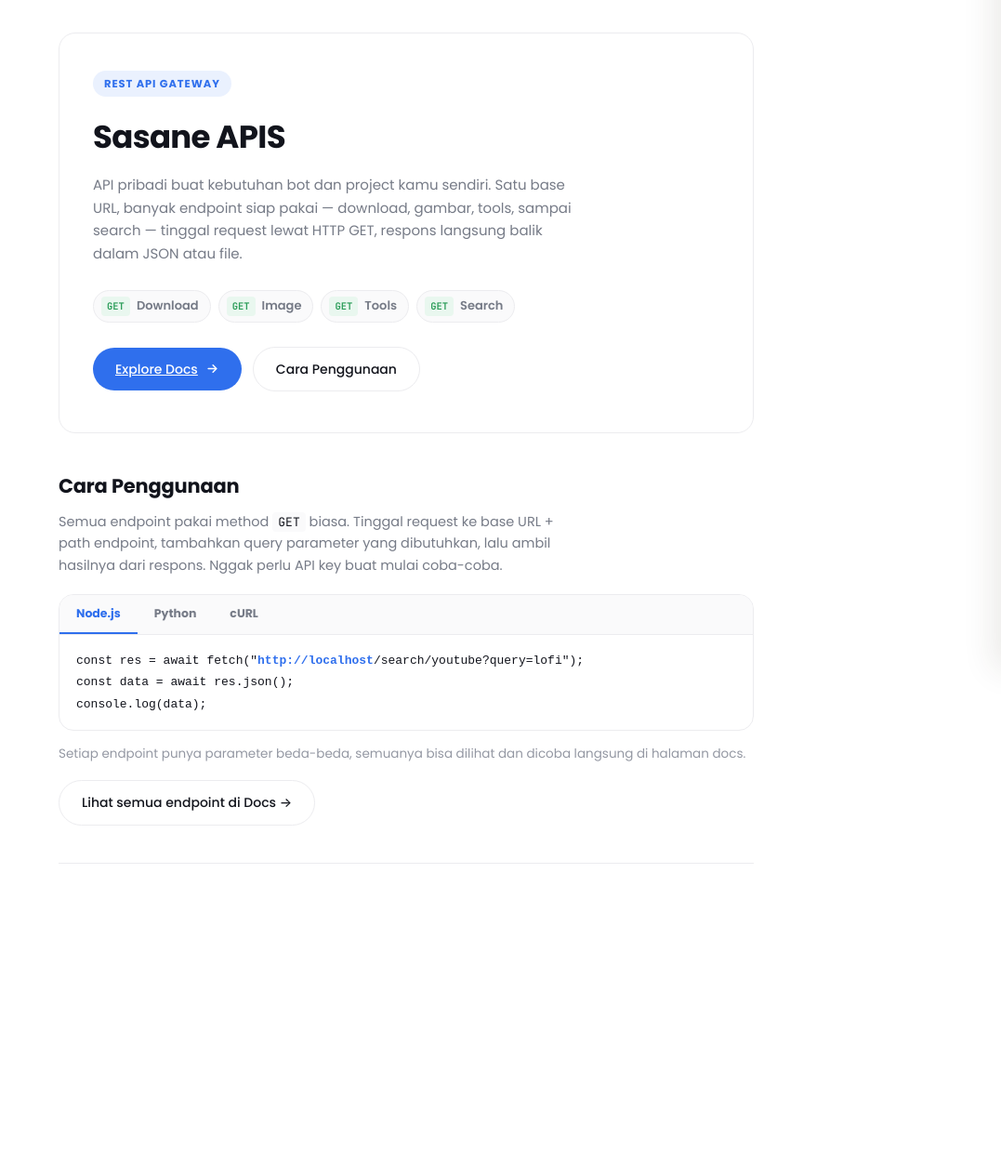
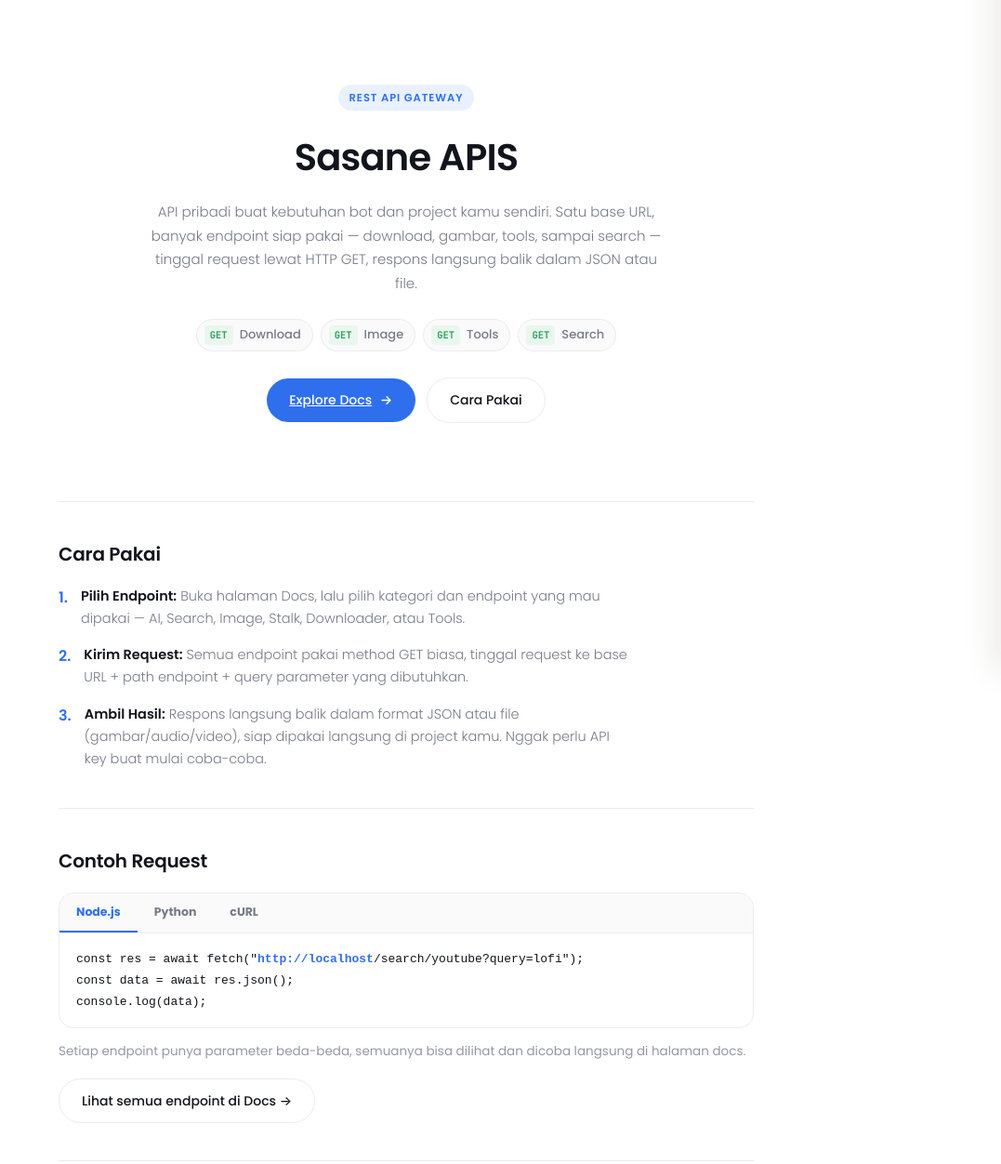
Before and after one commit to iccu2nd/iccuapis, a website: page public/index.html in a window 1280 px wide. Shown: the part 80-1332 px from the top of the page at 93% size, without its empty margins (203-1280 px from the left). Before the commit the page ends 1137 px from the top, so only its background shows below. Drawn offline with Linux system fonts and the light colour scheme; no server answers.

Commit message:
Update via rezora bot (2026-07-24T01:38:55.492Z)

```diff
--- a/public/index.html
+++ b/public/index.html
@@ -59,13 +59,25 @@
           Explore Docs
           <svg width="15" height="15" viewBox="0 0 24 24" fill="none" stroke="currentColor" stroke-width="2.4" stroke-linecap="round" stroke-linejoin="round"><path d="M5 12h14M13 6l6 6-6 6"/></svg>
         </a>
-        <a class="hero-btn-secondary" href="#usageSection">Cara Penggunaan</a>
+        <a class="hero-btn-secondary" href="#caraPakai">Cara Pakai</a>
       </div>
     </section>
 
-    <section class="usage-section" id="usageSection">
-      <h2 class="usage-title">Cara Penggunaan</h2>
-      <p class="usage-sub">Semua endpoint pakai method <code>GET</code> biasa. Tinggal request ke base URL + path endpoint, tambahkan query parameter yang dibutuhkan, lalu ambil hasilnya dari respons. Nggak perlu API key buat mulai coba-coba.</p>
+    <hr class="page-divider">
+
+    <section class="content-section" id="caraPakai">
+      <h2>Cara Pakai</h2>
+      <ol class="steps-list">
+        <li><p><strong>Pilih Endpoint:</strong> Buka halaman Docs, lalu pilih kategori dan endpoint yang mau dipakai — AI, Search, Image, Stalk, Downloader, atau Tools.</p></li>
+        <li><p><strong>Kirim Request:</strong> Semua endpoint pakai method GET biasa, tinggal request ke base URL + path endpoint + query parameter yang dibutuhkan.</p></li>
+        <li><p><strong>Ambil Hasil:</strong> Respons langsung balik dalam format JSON atau file (gambar/audio/video), siap dipakai langsung di project kamu. Nggak perlu API key buat mulai coba-coba.</p></li>
+      </ol>
+    </section>
+
+    <hr class="page-divider">
+
+    <section class="content-section" id="usageSection">
+      <h2>Contoh Request</h2>
       <div class="code-tabs">
         <div class="code-tab-bar" role="tablist">
           <button class="code-tab-btn is-active" type="button" data-lang="node" role="tab">Node.js</button>
@@ -84,6 +96,42 @@ print(res.json())</code></pre>
       <p class="usage-note">Setiap endpoint punya parameter beda-beda, semuanya bisa dilihat dan dicoba langsung di halaman docs.</p>
       <a class="hero-btn-secondary usage-docs-link" href="/docs">Lihat semua endpoint di Docs →</a>
     </section>
+
+    <hr class="page-divider">
+
+    <section class="content-section">
+      <h2>Kategori Endpoint</h2>
+      <div class="services-list">
+        <div class="service-card">
+          <h3>AI</h3>
+          <p>Endpoint AI kayak image generation dan text processing (DeepAI), tinggal panggil langsung dari kode kamu.</p>
+        </div>
+        <div class="service-card">
+          <h3>Search</h3>
+          <p>Cari YouTube dan lirik lagu, hasilnya balik rapi dalam JSON, gampang diolah lagi di bot atau aplikasi.</p>
+        </div>
+        <div class="service-card">
+          <h3>Image</h3>
+          <p>Ambil gambar dari sumber seperti Pixiv, Konachan, dan Blue Archive lewat satu endpoint sederhana.</p>
+        </div>
+        <div class="service-card">
+          <h3>Stalk</h3>
+          <p>Ambil informasi publik dari profil TikTok dengan satu request, cocok buat fitur cek akun di bot kamu.</p>
+        </div>
+        <div class="service-card">
+          <h3>Downloader</h3>
+          <p>Download audio dari Spotify dan YouTube (ytmp3) langsung dari link, tanpa proses ribet.</p>
+        </div>
+        <div class="service-card">
+          <h3>Tools</h3>
+          <p>Utilitas harian: remove background gambar, skip shortlink iklan, spam OTP, sampai convert web ke APK.</p>
+        </div>
+      </div>
+    </section>
+
+    <footer class="site-footer">
+      &copy; 2026 Sasane APIS. Semua endpoint aktif dan siap dipakai kapan aja.
+    </footer>
 
   </main>
 
--- a/public/style.css
+++ b/public/style.css
@@ -393,49 +393,49 @@ button {
 }
 
 .hero {
-  padding: 40px 36px 44px;
-  margin-bottom: 40px;
-  border-radius: 18px;
-  background: var(--card);
-  border: 1.5px solid var(--border);
+  text-align: center;
+  padding: 56px 24px 44px;
+  margin-bottom: 0;
 }
 
 .hero-badge {
   display: inline-block;
   font-family: var(--display);
   font-size: 11.5px;
-  font-weight: 700;
+  font-weight: 600;
   letter-spacing: 0.08em;
   text-transform: uppercase;
   color: var(--accent);
   background: var(--accent-soft);
   padding: 5px 12px;
   border-radius: 20px;
-  margin-bottom: 16px;
+  margin-bottom: 18px;
 }
 
 .hero-title {
   font-family: var(--display);
-  font-weight: 700;
-  font-size: 34px;
+  font-weight: 600;
+  font-size: 40px;
   letter-spacing: -0.02em;
-  margin: 0 0 12px;
+  margin: 0 0 14px;
   color: var(--text);
 }
 
 .hero-sub {
   color: var(--text-dim);
+  font-weight: 300;
   font-size: 15px;
-  line-height: 1.65;
-  max-width: 56ch;
-  margin: 0 0 26px;
+  line-height: 1.7;
+  max-width: 560px;
+  margin: 0 auto 26px;
 }
 
 .hero-chips {
   display: flex;
   flex-wrap: wrap;
+  justify-content: center;
   gap: 8px;
-  margin: 0 0 26px;
+  margin: 0 0 28px;
 }
 
 .hero-chip {
@@ -443,7 +443,7 @@ button {
   align-items: center;
   gap: 7px;
   font-family: var(--body);
-  font-weight: 600;
+  font-weight: 500;
   font-size: 13px;
   color: var(--text-dim);
   text-decoration: none;
@@ -472,6 +472,7 @@ button {
 .hero-actions {
   display: flex;
   align-items: center;
+  justify-content: center;
   gap: 12px;
   flex-wrap: wrap;
 }
@@ -509,18 +510,18 @@ button {
 .hero-btn-secondary:hover { border-color: var(--accent); color: var(--accent); background: var(--accent-soft); }
 
 .usage-section {
-  margin-bottom: 48px;
-  padding-bottom: 40px;
-  border-bottom: 1px solid var(--border);
+  margin-bottom: 0;
+  padding-bottom: 0;
+  border-bottom: none;
 }
 
 .usage-title {
   font-family: var(--display);
-  font-weight: 700;
-  font-size: 21px;
+  font-weight: 600;
+  font-size: 20px;
   letter-spacing: -0.01em;
   color: var(--text);
-  margin: 0 0 10px;
+  margin: 0 0 12px;
 }
 
 .usage-sub {
@@ -548,6 +549,103 @@ button {
 .usage-docs-link {
   display: inline-flex;
   margin-top: 18px;
+}
+
+/* ===== Section divider & generic content blocks (homepage) ===== */
+.page-divider {
+  border: none;
+  border-top: 1px solid var(--border);
+  margin: 40px 0;
+}
+
+.content-section {
+  margin: 0;
+}
+
+.content-section h2 {
+  font-family: var(--display);
+  font-weight: 600;
+  font-size: 20px;
+  letter-spacing: -0.01em;
+  color: var(--text);
+  margin: 0 0 18px;
+}
+
+.steps-list {
+  list-style: none;
+  counter-reset: step-counter;
+  margin: 0;
+  padding: 0;
+  display: flex;
+  flex-direction: column;
+  gap: 16px;
+  max-width: 620px;
+}
+
+.steps-list li {
+  counter-increment: step-counter;
+  display: flex;
+  gap: 14px;
+  align-items: flex-start;
+}
+
+.steps-list li::before {
+  content: counter(step-counter) ".";
+  font-family: var(--display);
+  font-weight: 600;
+  color: var(--accent);
+  flex-shrink: 0;
+}
+
+.steps-list li p {
+  margin: 0;
+  color: var(--text-dim);
+  font-weight: 300;
+  font-size: 14.5px;
+  line-height: 1.65;
+}
+
+.steps-list li strong {
+  color: var(--text);
+  font-weight: 600;
+}
+
+.services-list {
+  display: flex;
+  flex-direction: column;
+  gap: 10px;
+}
+
+.service-card {
+  background: var(--panel);
+  border: 1px solid var(--border);
+  border-radius: var(--radius);
+  padding: 18px 22px;
+}
+
+.service-card h3 {
+  font-family: var(--display);
+  font-size: 15.5px;
+  font-weight: 600;
+  margin: 0 0 5px;
+  color: var(--text);
+}
+
+.service-card p {
+  margin: 0;
+  color: var(--text-dim);
+  font-weight: 300;
+  font-size: 13.5px;
+  line-height: 1.65;
+}
+
+.site-footer {
+  text-align: center;
+  padding: 24px 24px 30px;
+  margin-top: 44px;
+  border-top: 1px solid var(--border);
+  color: var(--text-faint);
+  font-size: 12.5px;
 }
 
 .code-tabs {
@@ -591,8 +689,8 @@ button {
 .code-base-url { color: var(--accent); font-weight: 600; }
 
 @media (max-width: 640px) {
-  .hero { padding: 30px 22px 34px; border-radius: 14px; }
-  .hero-title { font-size: 26px; }
+  .hero { padding: 40px 20px 34px; }
+  .hero-title { font-size: 30px; }
   .hero-sub { font-size: 14px; }
 }
 
```
